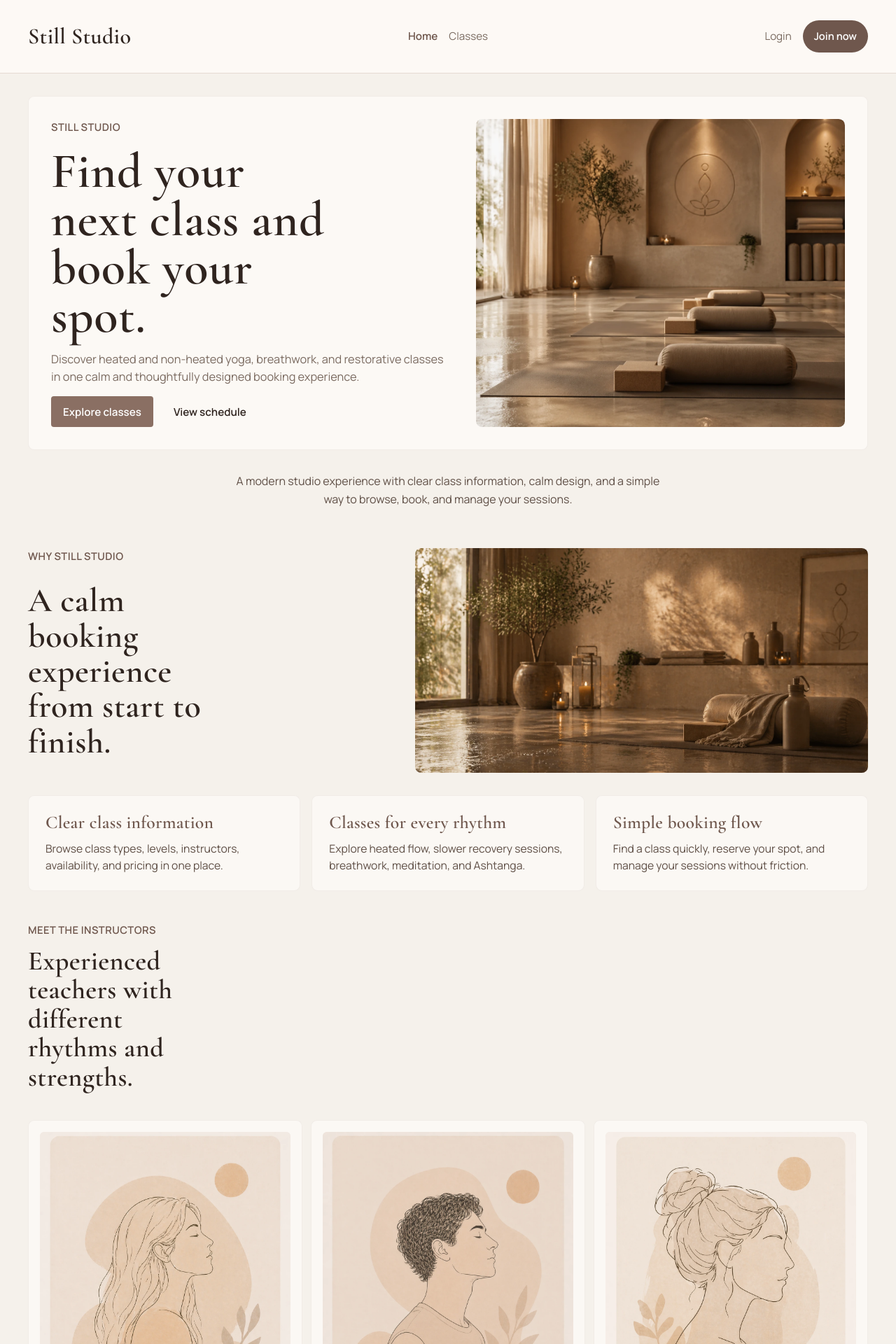
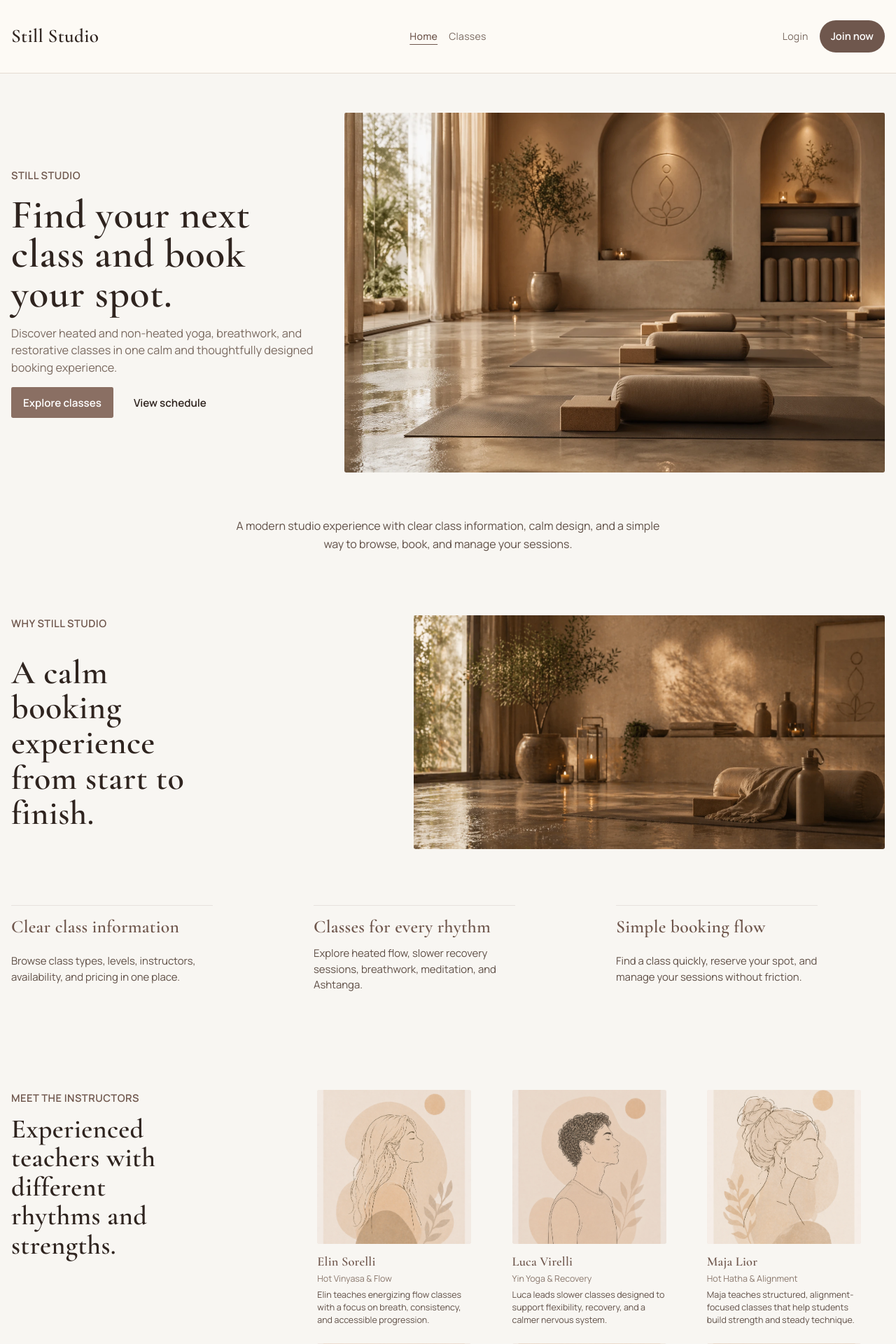
Before and after one commit to JennAnd/yoga-booking-platform, a React (Vite) app: page / in a window 1280 px wide. Shown: the top 1920 px of the page at 70% size. Built offline with nearby package versions, Linux system fonts and the light colour scheme.

Commit message:
style: refine homepage and page layouts

```diff
--- a/src/components/ui/ui.css
+++ b/src/components/ui/ui.css
@@ -42,7 +42,7 @@
   min-height: 44px;
   padding: 0.75rem 1rem;
   border: 1px solid transparent;
-  border-radius: var(--radius-md);
+  border-radius: var(--radius-sm);
   font: inherit;
   font-size: 0.95rem;
   font-weight: 600;
--- a/src/index.css
+++ b/src/index.css
@@ -5,9 +5,9 @@
 /* ---------------------------------- */
 
 :root {
-  --color-background: #f5f1eb;
-  --color-surface: #fdfaf6;
-  --color-surface-muted: #f2ebe3;
+  --color-background: #f8f6f2;
+  --color-surface: #fffdf9;
+  --color-surface-muted: #f1ebe4;
   --color-text: #2f241f;
   --color-text-muted: #7a6a60;
   --color-primary: #8a6f63;
@@ -29,14 +29,14 @@
   --space-8: 4rem;
 
   --radius-sm: 0.15rem;
-  --radius-md: 0.25rem;
-  --radius-lg: 0.4rem;
-  --radius-xl: 0.55rem;
+  --radius-md: 0.2rem;
+  --radius-lg: 0.25rem;
+  --radius-xl: 0.35rem;
 
   --shadow-sm: 0 6px 18px rgba(60, 40, 30, 0.06);
   --shadow-md: 0 14px 36px rgba(60, 40, 30, 0.1);
 
-  --max-width: 1200px;
+  --max-width: 1360px;
 }
 
 /* ---------------------------------- */
@@ -139,9 +139,12 @@ a {
   margin-top: auto;
 }
 
-.site-header .container,
+.site-header .container {
+  padding: var(--space-4) 0;
+}
+
 .site-footer .container {
-  padding: var(--space-4) 0;
+  padding: var(--space-6) 0;
 }
 
 /* ---------------------------------- */
@@ -182,7 +185,7 @@ a {
 
 .navbar__brand {
   font-family: var(--font-family-heading);
-  font-size: 2rem;
+  font-size: 1.7rem;
   font-weight: 600;
   color: var(--color-text);
   letter-spacing: 0.01em;
@@ -190,7 +193,8 @@ a {
 
 .navbar__link {
   color: var(--color-text-muted);
-  font-size: 0.95rem;
+  font-size: 0.88rem;
+  letter-spacing: 0.02em;
   transition: color 0.2s ease;
 }
 
@@ -201,7 +205,10 @@ a {
 
 .navbar__link--active {
   color: var(--color-primary-dark);
-  font-weight: 600;
+  font-weight: 500;
+  text-decoration: underline;
+  text-underline-offset: 0.35rem;
+  text-decoration-thickness: 1px;
 }
 
 .navbar__auth-button {
@@ -210,6 +217,10 @@ a {
   padding: 0;
   color: var(--color-text-muted);
   font: inherit;
+  font-size: 0.88rem;
+  font-weight: 400;
+  letter-spacing: 0.02em;
+  line-height: 1.6;
   cursor: pointer;
 }
 
@@ -400,16 +411,18 @@ a {
 
 .home-page {
   display: grid;
-  gap: var(--space-6);
+  gap: var(--space-8);
 }
 
 .home-hero {
   display: grid;
+  width: 100%;
   gap: var(--space-5);
-  padding: var(--space-6);
-  background-color: rgba(253, 250, 246, 0.88);
-  border: 1px solid rgba(111, 87, 77, 0.08);
-  border-radius: var(--radius-xl);
+  padding: 0;
+  margin-top: var(--space-5);
+  background-color: transparent;
+  border: none;
+  border-radius: var(--radius-md);
 }
 
 .home-hero__content {
@@ -429,8 +442,8 @@ a {
 
 .home-hero__title {
   margin: 0;
-  max-width: 12ch;
-  font-size: clamp(2.6rem, 6vw, 4.4rem);
+  max-width: 13ch;
+  font-size: clamp(2.2rem, 5vw, 3.6rem);
   line-height: 0.98;
 }
 
@@ -456,9 +469,9 @@ a {
 .home-hero__image {
   width: 100%;
   height: 100%;
-  min-height: 360px;
+  min-height: 420px;
   object-fit: cover;
-  border-radius: var(--radius-xl);
+  border-radius: var(--radius-sm);
   background-color: var(--color-surface-muted);
 }
 
@@ -497,7 +510,7 @@ a {
   height: 100%;
   min-height: 320px;
   object-fit: cover;
-  border-radius: var(--radius-xl);
+  border-radius: var(--radius-sm);
   background-color: var(--color-surface-muted);
 }
 
@@ -524,16 +537,18 @@ a {
 
 .home-benefits__grid {
   display: grid;
-  gap: var(--space-4);
+  gap: var(--space-7);
+  padding: var(--space-7) 0;
 }
 
 .home-benefit-card {
   display: grid;
-  gap: var(--space-3);
-  padding: var(--space-5);
-  background-color: rgba(253, 250, 246, 0.78);
-  border: 1px solid rgba(111, 87, 77, 0.08);
-  border-radius: var(--radius-xl);
+  max-width: 18rem;
+  gap: var(--space-3);
+  padding: var(--space-4) 0;
+  background-color: transparent;
+  border-top: 1px solid rgba(111, 87, 77, 0.12);
+  border-radius: 0;
 }
 
 .home-benefit-card h3 {
@@ -546,7 +561,7 @@ a {
 .home-benefit-card p {
   margin: 0;
   color: #5f4f46;
-  font-size: 0.98rem;
+  font-size: 0.93rem;
   line-height: 1.5;
 }
 
@@ -580,34 +595,32 @@ a {
 
 .home-instructors__grid {
   display: grid;
-  gap: var(--space-3);
+  gap: var(--space-5);
 }
 
 .home-instructor-card {
   display: grid;
   gap: var(--space-4);
-  padding: var(--space-4);
-  background-color: rgba(253, 250, 246, 0.78);
-  border: 1px solid rgba(111, 87, 77, 0.08);
-  border-radius: var(--radius-xl);
 }
 
 .home-instructor-card__image {
   width: 100%;
-  aspect-ratio: 5 / 6;
+  max-width: 220px;
+  aspect-ratio: 1 / 1;
   object-fit: cover;
-  border-radius: var(--radius-lg);
+  border-radius: var(--radius-md);
   background-color: var(--color-surface-muted);
 }
 
 .home-instructor-card__content {
   display: grid;
-  gap: var(--space-2);
+  gap: var(--space-1);
+  max-width: 220px;
 }
 
 .home-instructor-card h3 {
   margin: 0;
-  font-size: 1.8rem;
+  font-size: 1.15rem;
   line-height: 1.05;
   color: var(--color-primary-dark);
 }
@@ -615,14 +628,15 @@ a {
 .home-instructor-card__specialty {
   margin: 0;
   color: #8a786d;
-  font-size: 0.95rem;
+  font-size: 0.78rem;
 }
 
 .home-instructor-card__bio {
   margin: 0;
   color: #5f4f46;
-  font-size: 0.98rem;
-  line-height: 1.5;
+  font-size: 0.78rem;
+  line-height: 1.45;
+  max-width: 220px;
 }
 
 .home-categories {
@@ -659,11 +673,11 @@ a {
 
 .home-category-card {
   display: grid;
-  gap: var(--space-3);
-  padding: var(--space-4);
-  background-color: #ece2d8;
-  border: 1px solid rgba(111, 87, 77, 0.08);
-  border-radius: var(--radius-xl);
+  gap: var(--space-2);
+  padding: var(--space-4) 0;
+  background-color: transparent;
+  border-top: 1px solid rgba(111, 87, 77, 0.12);
+  border-radius: 0;
 }
 
 .home-category-card h3 {
@@ -676,22 +690,8 @@ a {
 .home-category-card p {
   margin: 0;
   color: #4f4139;
-  font-size: 0.98rem;
+  font-size: 0.93rem;
   line-height: 1.5;
-}
-
-.home-featured {
-  display: grid;
-  gap: var(--space-4);
-}
-
-.home-featured__header h2 {
-  margin: 0 0 var(--space-2);
-}
-
-.home-featured__header p {
-  margin: 0;
-  color: var(--color-text-muted);
 }
 
 /* ---------------------------------- */
@@ -966,9 +966,11 @@ a {
   display: grid;
   gap: var(--space-4);
   padding: var(--space-6);
-  background-color: rgba(253, 250, 246, 0.88);
-  border: 1px solid rgba(111, 87, 77, 0.08);
-  border-radius: var(--radius-xl);
+  background-color: transparent;
+  border: none;
+  border-radius: 0;
+  border-top: 1px solid rgba(111, 87, 77, 0.12);
+  padding-top: var(--space-6);
 }
 
 .auth-card__eyebrow {
@@ -1061,10 +1063,10 @@ a {
 .profile-card {
   display: grid;
   gap: var(--space-3);
-  padding: var(--space-5);
-  background-color: rgba(253, 250, 246, 0.78);
-  border: 1px solid rgba(111, 87, 77, 0.08);
-  border-radius: var(--radius-xl);
+  padding: var(--space-5) 0;
+  background-color: transparent;
+  border-top: 1px solid rgba(111, 87, 77, 0.12);
+  border-radius: 0;
 }
 
 .profile-card h2 {
@@ -1162,6 +1164,14 @@ a {
   transform: scale(1.05);
 }
 
+.profile-card:nth-child(even) {
+  justify-self: stretch;
+}
+
+.profile-card:nth-child(odd) {
+  justify-self: stretch;
+}
+
 /* ---------------------------------- */
 /* Memberships page                   */
 /* ---------------------------------- */
@@ -1214,14 +1224,10 @@ a {
   flex-direction: column;
   gap: var(--space-3);
   padding: var(--space-5);
-  background-color: rgba(253, 250, 246, 0.82);
-  border: 1px solid rgba(111, 87, 77, 0.1);
-  border-radius: var(--radius-xl);
-  box-shadow: var(--shadow-sm);
-  transition:
-    transform 0.2s ease,
-    box-shadow 0.2s ease,
-    border-color 0.2s ease;
+  background-color: transparent;
+  border-top: 1px solid rgba(111, 87, 77, 0.12);
+  border-radius: 0;
+  box-shadow: none;
 }
 
 .membership-card:hover,
@@ -1399,10 +1405,10 @@ a {
 
 .site-footer__text {
   margin: 0;
-  max-width: 50ch;
-  color: var(--color-text-muted);
-  font-size: 0.95rem;
-  line-height: 1.6;
+  max-width: 42ch;
+  color: var(--color-text-muted);
+  font-size: 0.88rem;
+  line-height: 1.7;
 }
 
 .site-footer__links {
@@ -1431,7 +1437,7 @@ a {
   }
 
   .home-instructors__grid {
-    grid-template-columns: repeat(3, 1fr);
+    grid-template-columns: repeat(3, minmax(0, 1fr));
   }
 
   .home-categories__grid {
@@ -1439,7 +1445,9 @@ a {
   }
 
   .profile-page__grid {
-    grid-template-columns: repeat(2, 1fr);
+    grid-template-columns: 1fr 1fr;
+    column-gap: var(--space-8);
+    row-gap: var(--space-5);
   }
 
   .class-card {
@@ -1458,12 +1466,25 @@ a {
   .memberships-grid {
     grid-template-columns: repeat(2, 1fr);
   }
+
+  .profile-card:nth-child(even) {
+    max-width: 28rem;
+    justify-self: end;
+    width: 100%;
+  }
+
+  .profile-card:nth-child(odd) {
+    max-width: 28rem;
+    justify-self: start;
+    width: 100%;
+  }
 }
 
 @media (min-width: 900px) {
   .home-hero {
-    grid-template-columns: 1.05fr 0.95fr;
-    align-items: stretch;
+    grid-template-columns: minmax(0, 0.85fr) minmax(0, 1.45fr);
+    align-items: center;
+    width: 100%;
   }
 
   .navbar {
@@ -1518,6 +1539,15 @@ a {
 
   .memberships-grid {
     grid-template-columns: repeat(4, 1fr);
+  }
+
+  .home-instructors {
+    grid-template-columns: 0.8fr 1.6fr;
+    align-items: start;
+  }
+
+  .home-instructors__grid {
+    grid-template-columns: repeat(3, 1fr);
   }
 }
 
--- a/src/pages/Home.jsx
+++ b/src/pages/Home.jsx
@@ -4,14 +4,11 @@
  */
 
 import Button from "../components/ui/Button";
-import ClassCard from "../components/classes/ClassCard";
-import { classes } from "../data/classes";
 import { instructors } from "../data/instructors";
 import heroImage from "../assets/hero.webp";
 import benefitsImage from "../assets/benefits.webp";
 
 function Home() {
-  const featuredClasses = classes.filter((yogaClass) => yogaClass.isFeatured);
   const featuredInstructors = instructors;
 
   return (
@@ -126,81 +123,6 @@ function Home() {
           ))}
         </div>
       </section>
-
-      <section
-        className="home-categories"
-        aria-labelledby="home-categories-title"
-      >
-        <div className="home-categories__header">
-          <p className="home-categories__eyebrow">Class types</p>
-          <h2 id="home-categories-title">
-            Find the rhythm that fits your practice.
-          </h2>
-        </div>
-
-        <div className="home-categories__grid">
-          <article className="home-category-card">
-            <h3>Vinyasa Yoga</h3>
-            <p>
-              Dynamic heated flow classes with strength, rhythm, and breath-led
-              movement.
-            </p>
-          </article>
-
-          <article className="home-category-card">
-            <h3>Hatha Yoga</h3>
-            <p>
-              Steady, alignment-focused classes with longer holds and a grounded
-              pace.
-            </p>
-          </article>
-
-          <article className="home-category-card">
-            <h3>Yin Yoga</h3>
-            <p>
-              Slower sessions designed for release, recovery, and deeper rest.
-            </p>
-          </article>
-
-          <article className="home-category-card">
-            <h3>Breathwork</h3>
-            <p>
-              Simple guided practices that support focus, calm, and nervous
-              system balance.
-            </p>
-          </article>
-
-          <article className="home-category-card">
-            <h3>Meditation</h3>
-            <p>
-              Quiet classes for presence, stillness, and intentional recovery.
-            </p>
-          </article>
-
-          <article className="home-category-card">
-            <h3>Ashtanga Yoga</h3>
-            <p>
-              Structured, disciplined practice with strong sequencing and
-              traditional foundations.
-            </p>
-          </article>
-        </div>
-      </section>
-
-      <div className="home-featured">
-        <div className="home-featured__header">
-          <h2>Featured classes</h2>
-          <p>Browse some of the most popular classes at Still Studio.</p>
-        </div>
-
-        <ul className="class-card-list">
-          {featuredClasses.map((yogaClass) => (
-            <li key={yogaClass.id}>
-              <ClassCard yogaClass={yogaClass} />
-            </li>
-          ))}
-        </ul>
-      </div>
     </section>
   );
 }
```
